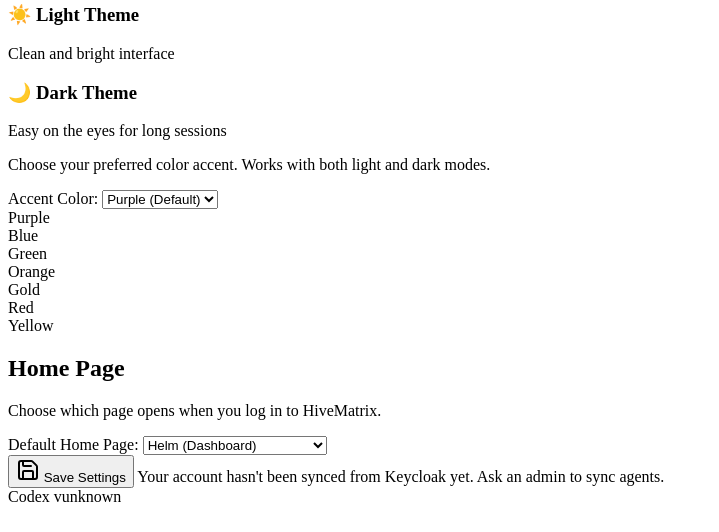
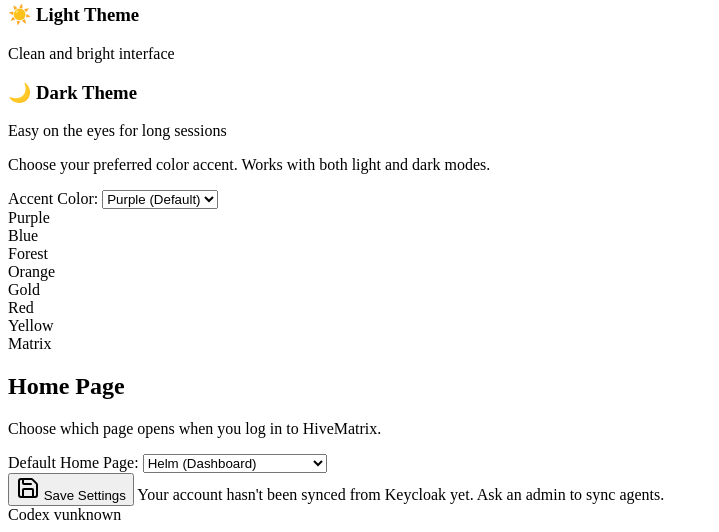
Before and after one commit to skelhammer/hivematrix-codex, a Flask app: template app/templates/settings.html in a window 1280 px wide. Shown: the part 300-832 px from the top of the page, without its empty margins (0-719 px from the left). Before the commit the page ends 802 px from the top, so only its background shows below. Run offline with Flask 3, Linux system fonts and the light colour scheme; the template is opened without the code that fills it, so the values that code supplies are empty; parts of the project's set-up code (start-up, migrations or seed data) failed here and were passed over.

Commit message:
Add Matrix Green theme, convert Green to Forest Green
Forest Green Update:
- Changed from bright green (#10b981) to deeper forest green (#059669)
- More natural and earthy appearance
- Better contrast and readability
- Gradient: #059669 → #10b981

Matrix Green Addition:
- New neon green theme (#00ff41) inspired by The Matrix
- Bright digital aesthetic with high visibility
- Gradient: #00ff41 → #39ff14
- Dark mode variant: #39ff14 → #5aff40

Database & API:
- Updated validation to accept 'matrix'
- Model comment updated with all 8 color options
- Both user and admin endpoints support Matrix theme

UI Updates:
- Green dropdown renamed to "Forest Green"
- Added "Matrix Green" option to dropdown
- Updated Forest swatch: #059669 → #10b981
- Added Matrix swatch: #00ff41 → #39ff14
- Label shortened to "Forest" and "Matrix" for consistency

Total Theme Count: 8 colors × 2 modes = 16 theme variants

🤖 Generated with [Claude Code](https://claude.com/claude-code)

Co-Authored-By: Claude <noreply@anthropic.com>

```diff
--- a/app/templates/settings.html
+++ b/app/templates/settings.html
@@ -75,11 +75,12 @@
                         <select id="color-theme-select" class="form-group__select" onchange="selectColorTheme()">
                             <option value="purple">Purple (Default)</option>
                             <option value="blue">Blue</option>
-                            <option value="green">Green</option>
+                            <option value="green">Forest Green</option>
                             <option value="orange">Orange</option>
                             <option value="gold">Gold</option>
                             <option value="red">Red</option>
                             <option value="yellow">Yellow</option>
+                            <option value="matrix">Matrix Green</option>
                         </select>
                     </div>
 
@@ -94,8 +95,8 @@
                             <span class="color-preview__label">Blue</span>
                         </div>
                         <div class="color-preview" data-color="green" onclick="selectColorThemeByClick('green')">
-                            <div class="color-preview__swatch" style="background: linear-gradient(135deg, #10b981 0%, #34d399 100%)"></div>
-                            <span class="color-preview__label">Green</span>
+                            <div class="color-preview__swatch" style="background: linear-gradient(135deg, #059669 0%, #10b981 100%)"></div>
+                            <span class="color-preview__label">Forest</span>
                         </div>
                         <div class="color-preview" data-color="orange" onclick="selectColorThemeByClick('orange')">
                             <div class="color-preview__swatch" style="background: linear-gradient(135deg, #f97316 0%, #fb923c 100%)"></div>
@@ -112,6 +113,10 @@
                         <div class="color-preview" data-color="yellow" onclick="selectColorThemeByClick('yellow')">
                             <div class="color-preview__swatch" style="background: linear-gradient(135deg, #eab308 0%, #fbbf24 100%)"></div>
                             <span class="color-preview__label">Yellow</span>
+                        </div>
+                        <div class="color-preview" data-color="matrix" onclick="selectColorThemeByClick('matrix')">
+                            <div class="color-preview__swatch" style="background: linear-gradient(135deg, #00ff41 0%, #39ff14 100%)"></div>
+                            <span class="color-preview__label">Matrix</span>
                         </div>
                     </div>
                 </div>
--- a/models.py
+++ b/models.py
@@ -440,7 +440,7 @@ class Agent(db.Model):
 
     # User settings - stored in Codex, not Keycloak
     theme_preference = db.Column(db.String(20), default='light')  # 'light' or 'dark'
-    preferred_color_theme = db.Column(db.String(20), default='purple')  # 'purple', 'blue', 'green', 'orange', 'gold', 'red', 'yellow'
+    preferred_color_theme = db.Column(db.String(20), default='purple')  # 'purple', 'blue', 'green', 'orange', 'gold', 'red', 'yellow', 'matrix'
     knowledgetree_view_preference = db.Column(db.String(20), default='grid')  # 'grid', 'tree', or 'hierarchy'
     home_page_preference = db.Column(db.String(50), default='beacon')  # Service slug for home page
 
```
Also changed, not shown: app/agent_routes.py (+4 -4 lines).
